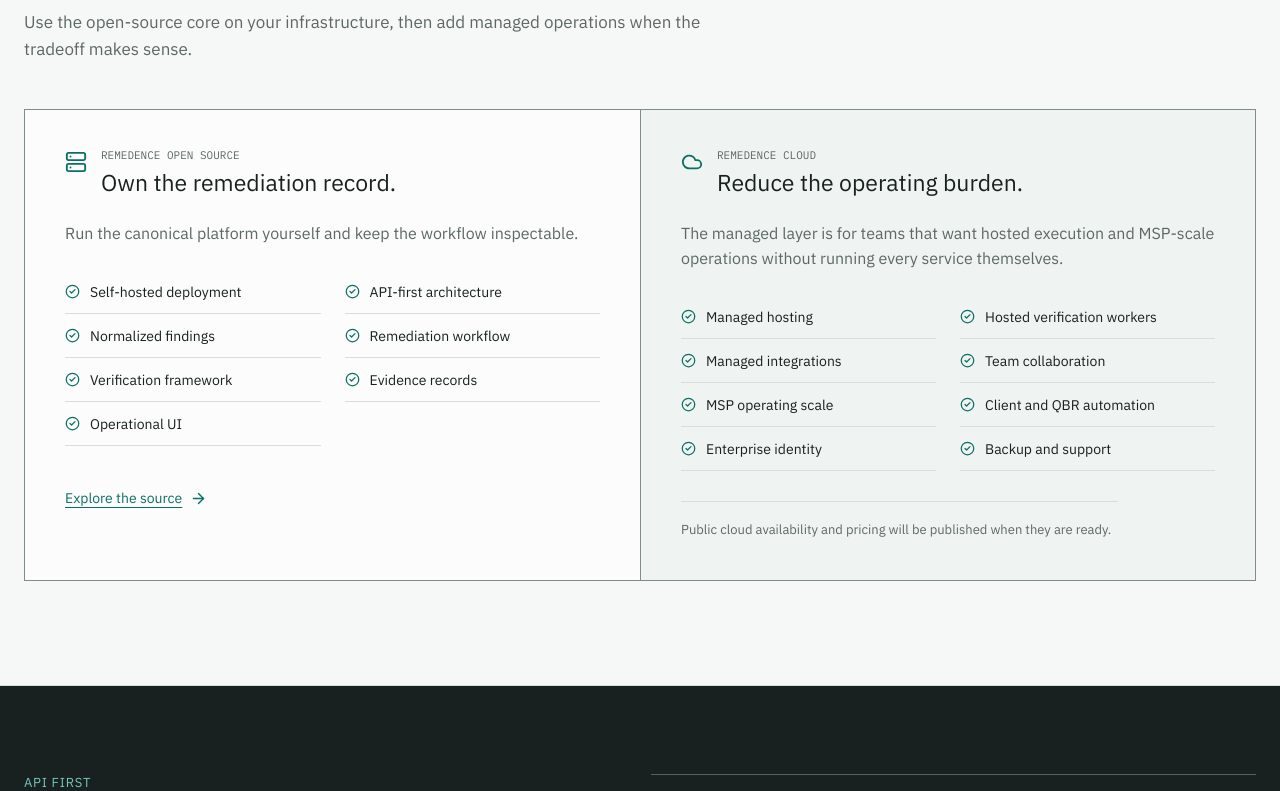
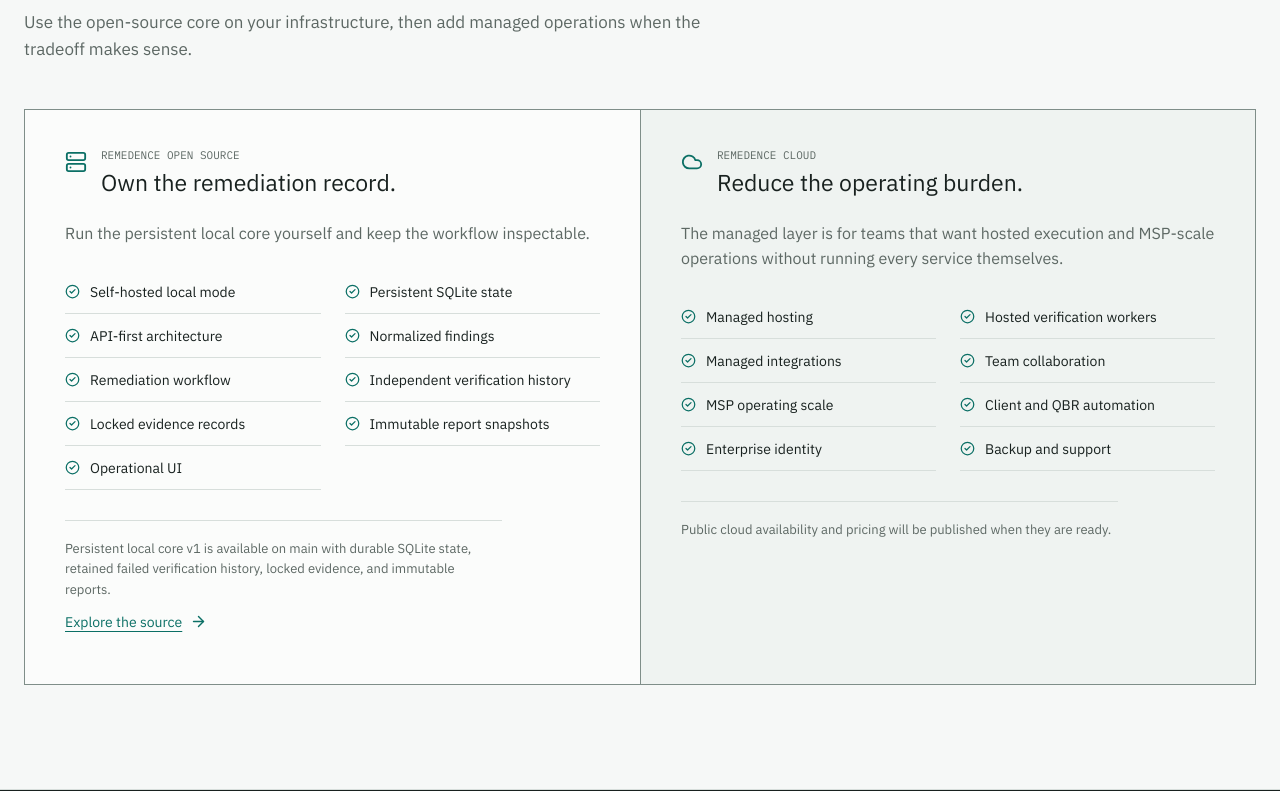
Before and after one commit to remedence/remedence.github.io, a React (Vite) app: page / in a window 1280 px wide. Shown: the part 1677-2468 px from the top of the page. Built offline with nearby package versions, Linux system fonts and the light colour scheme.

Commit message:
docs: publish persistent local v1 status

```diff
--- a/src/App.tsx
+++ b/src/App.tsx
@@ -52,12 +52,14 @@
 ] as const;
 
 const openSourceFeatures = [
-  "Self-hosted deployment",
+  "Self-hosted local mode",
+  "Persistent SQLite state",
   "API-first architecture",
   "Normalized findings",
   "Remediation workflow",
-  "Verification framework",
-  "Evidence records",
+  "Independent verification history",
+  "Locked evidence records",
+  "Immutable report snapshots",
   "Operational UI",
 ] as const;
 
@@ -206,7 +208,7 @@
               </a>
             </div>
             <p className="availability-note">
-              Open core. API first. Self-hostable.
+              Open core. API first. Persistent local v1.
             </p>
           </div>
 
@@ -342,7 +344,7 @@
                 </div>
               </div>
               <p>
-                Run the canonical platform yourself and keep the workflow
+                Run the persistent local core yourself and keep the workflow
                 inspectable.
               </p>
               <ul className="feature-list">
@@ -353,6 +355,11 @@
                   </li>
                 ))}
               </ul>
+              <p className="release-note">
+                Persistent local core v1 is available on main with durable
+                SQLite state, retained failed verification history, locked
+                evidence, and immutable reports.
+              </p>
               <a
                 className="text-link"
                 href="https://github.com/remedence/remedence"
```
Also changed, not shown: 2 other files (tests, documents, lock files or other folders).
